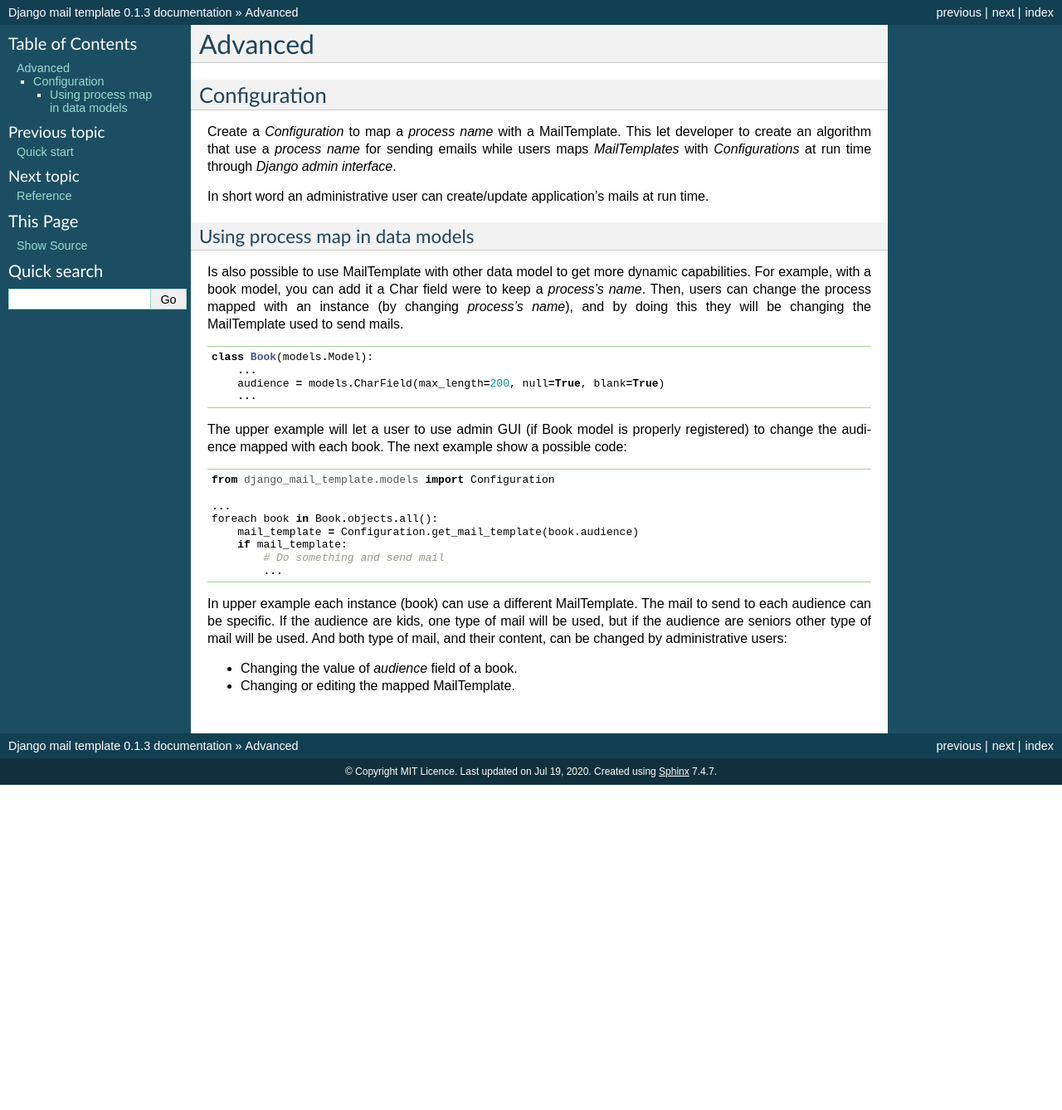
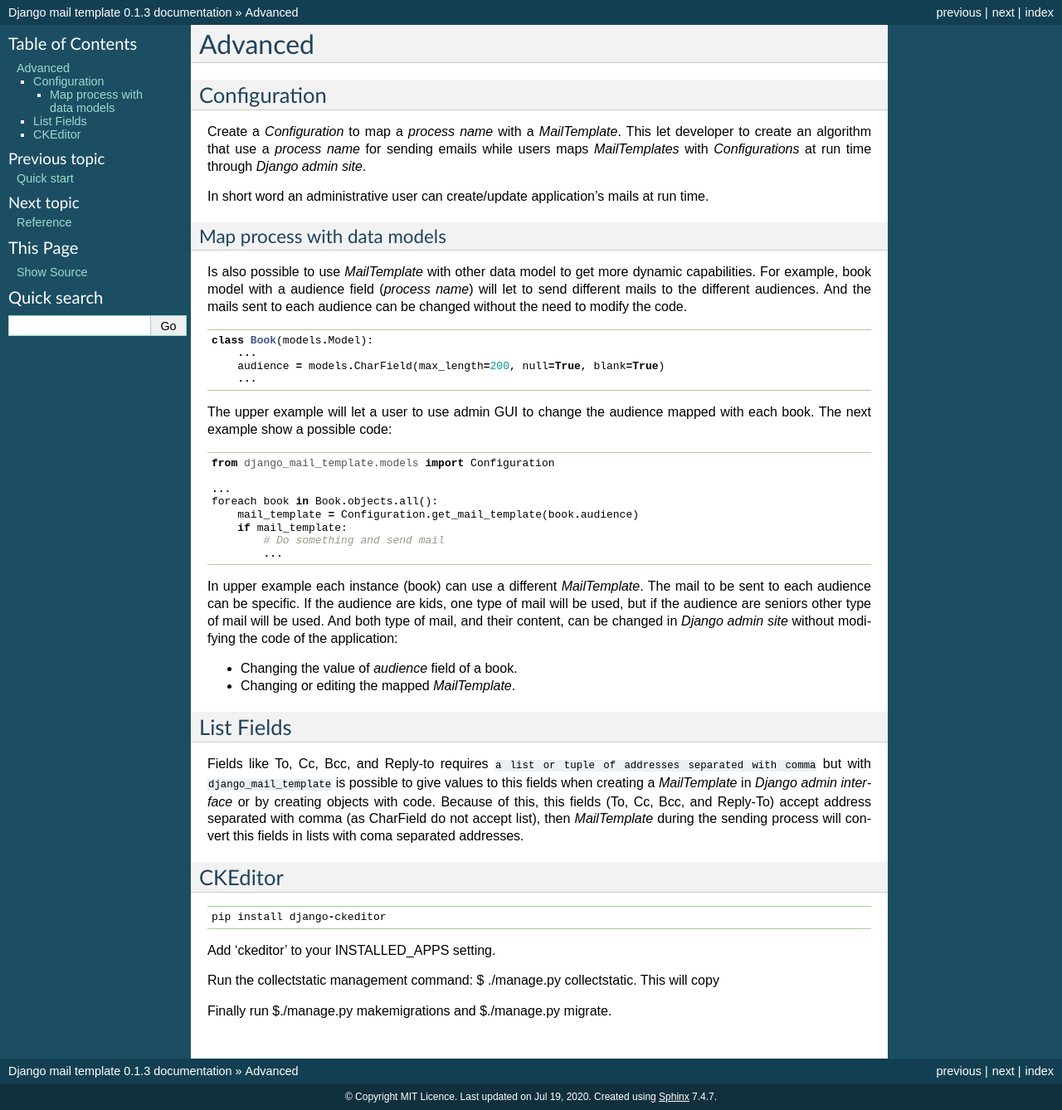
Before and after one commit to Django-Mail-Template/django-mail-template.github.io, a Sphinx documentation site: the page built from source/advanced.rst, in a window 1280 px wide. Shown: the whole page at 83% size. Built offline with Sphinx 7.4.7, drawn with Linux system fonts in a browser that asks for light colours; before the commit the page ends 946 px from its top, so only the background shows below that.

Commit message:
Corrections to redaction and strcutrure.

```diff
--- a/source/advanced.rst
+++ b/source/advanced.rst
@@ -5,24 +5,22 @@ Advanced
 Configuration
 =============
 
-Create a *Configuration* to map a *process name* with a MailTemplate. This let
-developer to create an algorithm that use a *process name* for sending
+Create a *Configuration* to map a *process name* with a *MailTemplate*. This
+let developer to create an algorithm that use a *process name* for sending
 emails while users maps *MailTemplates* with *Configurations* at run time
-through *Django admin interface*.
+through *Django admin site*.
 
 In short word an administrative user can create/update application's mails
 at run time.
 
 
+Map process with data models
+----------------------------
 
-Using process map in data models
---------------------------------
-
-Is also possible to use MailTemplate with other data model to get more dynamic
-capabilities. For example, with a book model, you can add it a Char field were
-to keep a *process's name*. Then, users can change the process
-mapped with an instance (by changing *process's name*), and by doing this they
-will be changing the MailTemplate used to send mails.
+Is also possible to use *MailTemplate* with other data model to get more
+dynamic capabilities. For example, book model with a audience field (*process
+name*) will let to send different mails to the different audiences. And the
+mails sent to each audience can be changed without the need to modify the code.
 
 ::
 
@@ -31,9 +29,8 @@ will be changing the MailTemplate used to send mails.
         audience = models.CharField(max_length=200, null=True, blank=True)
         ...
 
-The upper example will let a user to use admin GUI (if Book model is
-properly registered) to change the audience mapped with each book. The
-next example show a possible code:
+The upper example will let a user to use admin GUI to change the audience
+mapped with each book. The next example show a possible code:
 
 ::
 
@@ -46,12 +43,39 @@ next example show a possible code:
             # Do something and send mail
             ...
 
-In upper example each instance (book) can use a different MailTemplate.
-The mail to send to each audience can be specific. If the audience are kids,
+In upper example each instance (book) can use a different *MailTemplate*.
+The mail to be sent to each audience can be specific. If the audience are kids,
 one type of mail will be used, but if the audience are seniors other type of
-mail will be used. And both type of mail, and their content, can be changed by
-administrative users:
+mail will be used. And both type of mail, and their content, can be changed in
+*Django admin site* without modifying the code of the application:
 
 * Changing the value of *audience* field of a book.
 
-* Changing or editing the mapped MailTemplate.
+* Changing or editing the mapped *MailTemplate*.
+
+
+List Fields
+===========
+
+Fields like To, Cc, Bcc, and Reply-to requires ``a list or tuple of addresses
+separated with comma`` but with ``django_mail_template`` is possible to give
+values to this fields when creating a *MailTemplate* in *Django admin
+interface* or by creating objects with code. Because of this, this fields
+(To, Cc, Bcc, and Reply-To) accept address separated with comma (as CharField
+do not accept list), then *MailTemplate* during the sending process will
+convert this fields in lists with coma separated addresses.
+
+
+CKEditor
+=========
+
+::
+
+    pip install django-ckeditor
+
+Add 'ckeditor' to your INSTALLED_APPS setting.
+
+
+Run the collectstatic management command: $ ./manage.py collectstatic. This will copy
+
+Finally run $./manage.py makemigrations and $./manage.py migrate.
```
Also changed, not shown: source/quickstart.rst (+40 -19 lines), source/testing.rst (added, +27 -0 lines).
